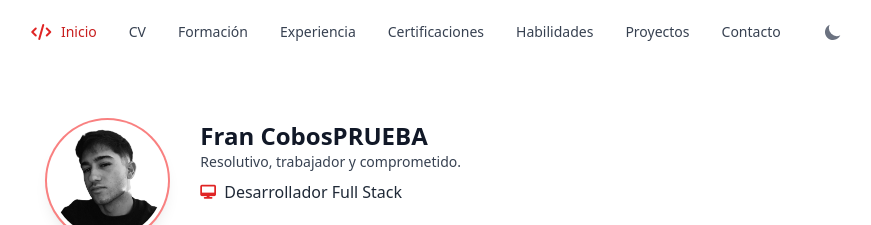
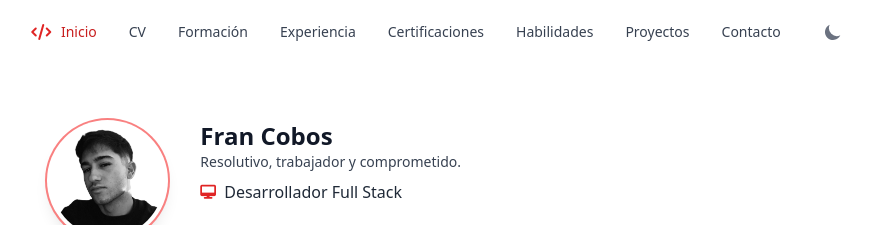
Before and after one commit to francobosg/francobosg, a website built with Vite: page index.html in a window 1280 px wide. Shown: the top 225 px of the page, without its empty margins (198-1069 px from the left). Built offline with nearby package versions, Linux system fonts and the light colour scheme.

Commit message:
Update index.html

```diff
--- a/index.html
+++ b/index.html
@@ -127,7 +127,7 @@
         <div>
           <!-- Header area  -->
           <div class="header mb-16">
-            <h1 class="text-2xl font-bold text-gray-900 dark:text-gray-200">Fran CobosPRUEBA</h1>
+            <h1 class="text-2xl font-bold text-gray-900 dark:text-gray-200">Fran Cobos</h1>
             <p class="text-sm text-gray-700 dark:text-gray-500">Resolutivo, trabajador y comprometido.
 
             </p>
```
